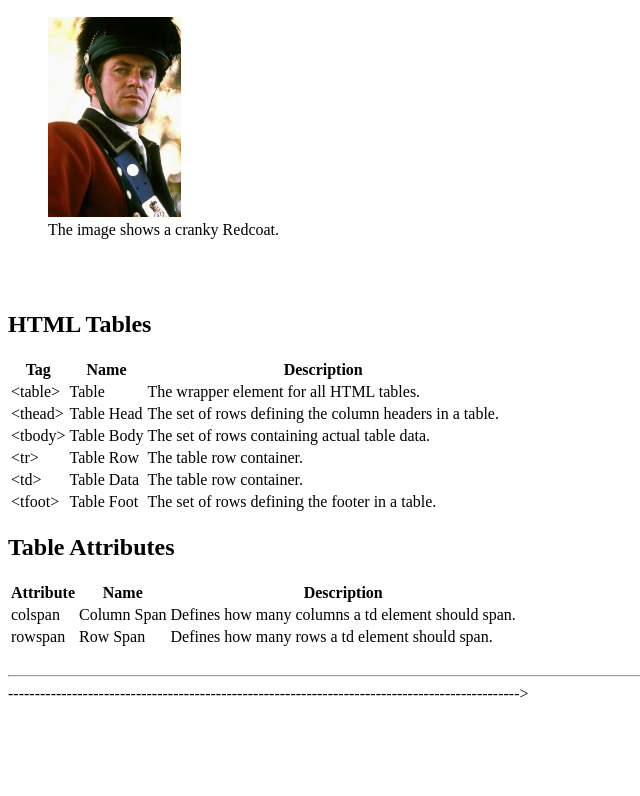
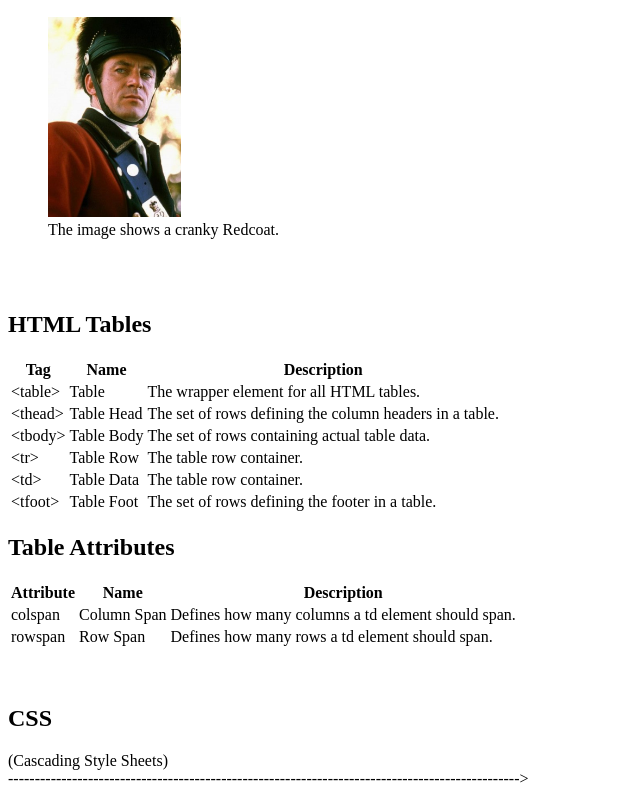
Before and after one commit to HurricaneBTC/Learning-to-Code-Reference-Site, a plain HTML site: page index.html in a window 1280 px wide. Shown: the part 815-1611 px from the top of the page, without its empty margins (0-640 px from the left). Before the commit the page ends 1526 px from the top, so only its background shows below. Drawn offline with Linux system fonts and the light colour scheme; files that its build step writes are made by us from their sources.

Commit message:
troubleshooting

```diff
--- a/index.html
+++ b/index.html
@@ -4,7 +4,7 @@
 <head>
   <meta charset="utf-8" />
   <title>Code_Guide</title>
-  <link rel="stylesheet" href="style.css" type="text/css/">
+  <link rel="stylesheet" href="./css/style.css" type="text/css/">
 </head>
 
 
@@ -27,7 +27,7 @@
     </ul>
   </nav>
 
-  <!--=================================================================================================================-->
+  <!--=================================================== HTML ========================================================-->
 
   <section>
     <h1 class="titles">HTML</h1>
@@ -211,14 +211,50 @@
 
     <!------------------------------------------------------------------------------------------------------------------->
 
-    <br>
-    <hr>
+    <article class="break3">
+      <br>
+      <br>
+    </article>
+
+    <!------------------------------------------------------------------------------------------------------------------->
+
+    <article>
+      <!-- next HTML topic -->
+    </article>
+
+  </section>
+
+  <!--==================================================== CSS ========================================================-->
+
+  <section>
+    <h1 class="titles">CSS</h1>
+    <aside>(Cascading Style Sheets)</aside>
+
+    <!------------------------------------------------------------------------------------------------------------------->
+
+    <article>
+
+
+
+
+
+
+
+
+
+
+
+
+
+
+
+
 
 
 
 </body>
 </html>
 
-<!--==================================================================================================-->
+<!--===================================================================================================================-->
 <!------------------------------------------------------------------------------------------------------------------->
 ------------------------------------------------------------------------------------------------>
```
